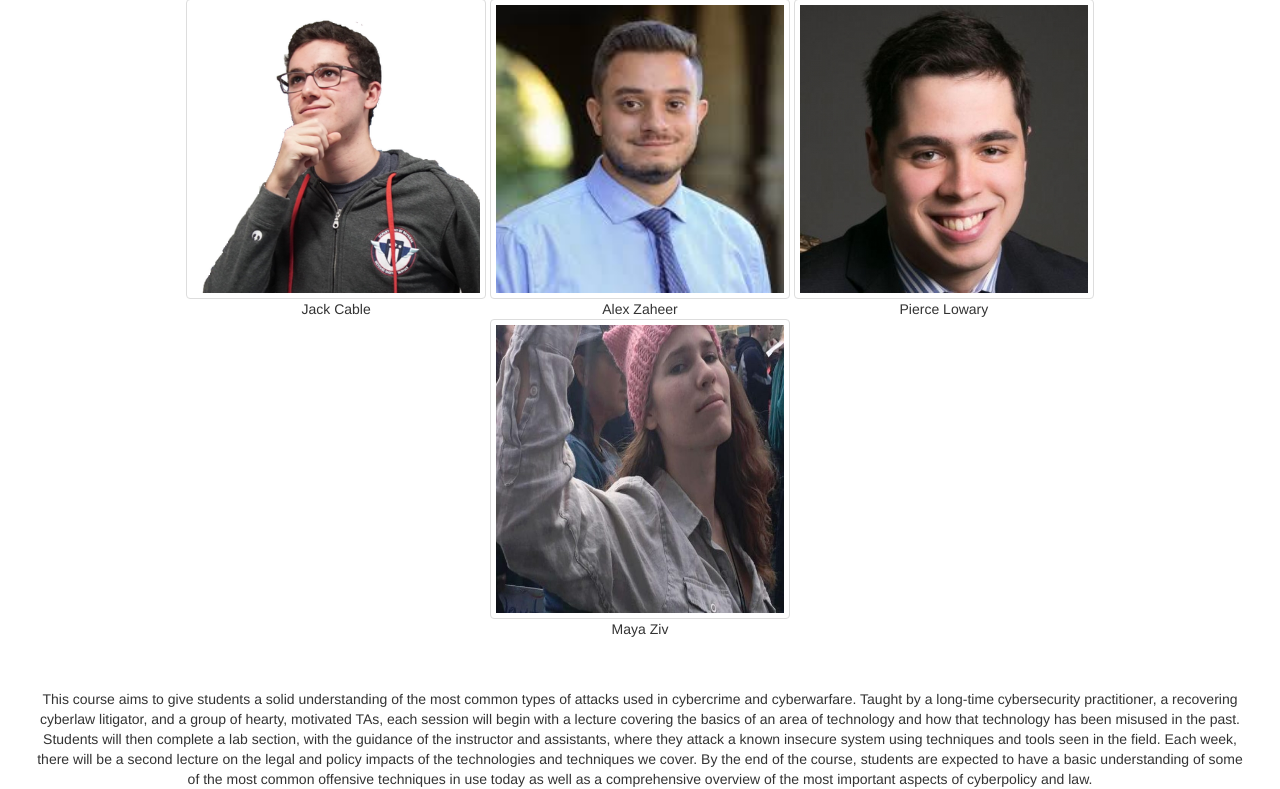
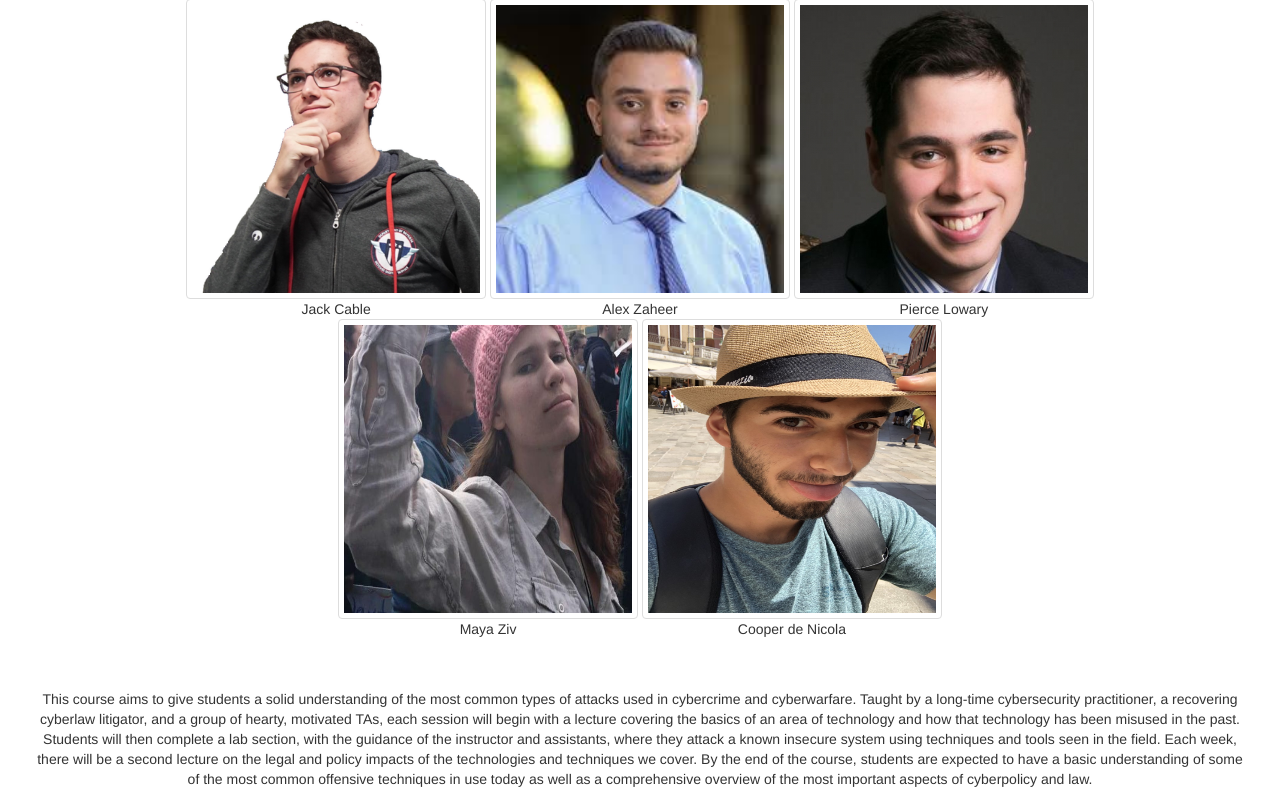
Before and after one commit to cablej/HackLab-Secton1-DevTools-Lesson, a Flask app: page / in a window 1280 px wide. Shown: the part 494-1283 px from the top of the page. Run offline with Flask 2, Linux system fonts and the light colour scheme; some libraries are stand-ins or nearby versions.

Commit message:
showed all TAs

```diff
--- a/templates/index.html
+++ b/templates/index.html
@@ -48,7 +48,7 @@
       <img class="ta" src="{{url_for('static', filename='maya.jpg')}}" alt=""><br>
       Maya Ziv
     </div>
-    <div style="display: none;" class="col-md">
+    <div class="col-md">
       <img class="ta" src="{{url_for('static', filename='cooper.jpg')}}" alt=""><br>
       Cooper de Nicola
     </div>
```
